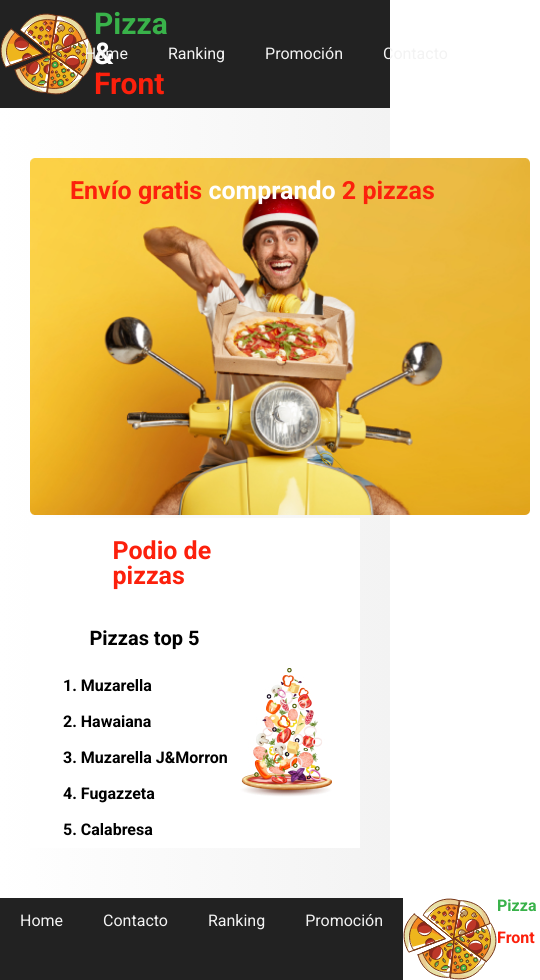
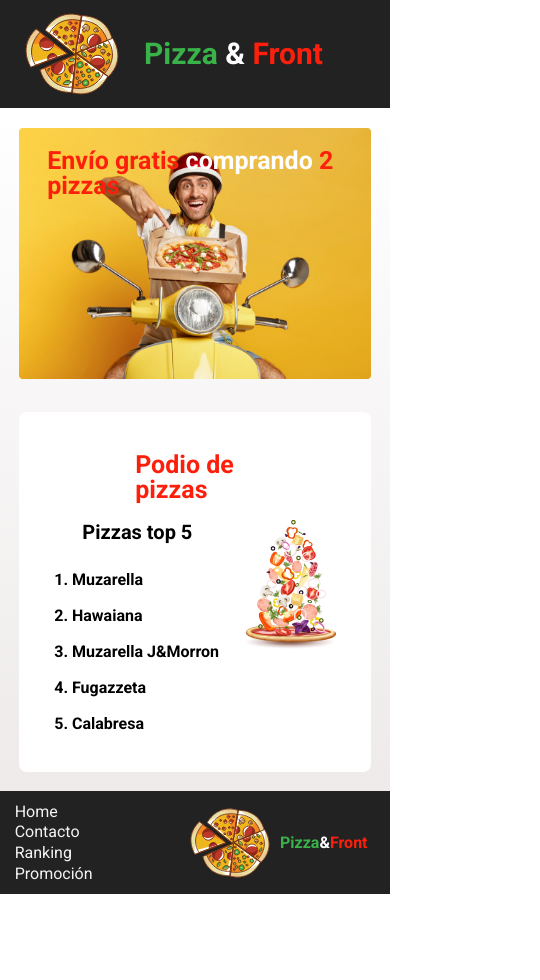
Before and after one commit to SleepySunset/PizzeriaFront, a plain HTML site: page index.html in a window 390 px wide. Shown: the whole page, 540 px wide, since content can reach past the window. After the commit the page ends 894 px from the top, so only its background shows below. Drawn offline with Linux system fonts and the light colour scheme.

Commit message:
Responsividad y correciones

```diff
--- a/css/style.css
+++ b/css/style.css
@@ -7,29 +7,37 @@
     display: flex;
     background-color: #222222;
     font-family: 'Roboto';
-    justify-content: space-around;
+    justify-content: space-between;
     align-items: center;
 
+
+
+}
+.contenedor-header{
+    display: flex;
+    align-items: center;
 
 }
 
 .logo{
     padding: 13px 0;
+    margin: 0 25px;
 }
 
 .titulo-principal{
     font-size: 30px;
-
 }
 
 .texto-verde{
     color: #39B24A;
     font-weight: 700;
+
 }
 
 .texto-blanco{
     color: #FFFFFF;
     font-weight: 700;
+
 }
 
 .texto-rojo{
@@ -37,12 +45,28 @@
     font-weight: 700;
 }
 
+.menu-nav{
+    margin-right: 5%;
+}
+
+.lista-links{
+    display: flex;
+    justify-content: end;
+
+}
+
+.link{
+    padding: 3% 6%;
+    color: #F3F3F3;
+}
+
 .contenedor-principal{
     background: linear-gradient(to right, #ffffff, #f3f3f3) ;
     display: flex;
-    padding: 50px 30px;
+    padding: 5% 2.5%;
     justify-content: space-evenly;
-    flex-wrap: wrap;
+    align-items: center;
+    box-sizing: border-box;
 }
 
 .contenedor-promocion{
@@ -62,22 +86,15 @@
     width: 500px;
 }
 
-.lista-links{
-    display: flex;
-    justify-content: end;
-    width: 300px;
-}
-
-.link{
-    padding: 15px 20px;
-    color: #F3F3F3;
-}
 
 .contenedor-pizzas{
     display: flex;
     flex-direction: column;
     background-color: #FFFFFF;
     width: 500px;
+    border-radius: 8px;
+    height: 360px;
+    position: relative;
 }
 
 .top{
@@ -87,10 +104,12 @@
     padding: 20px 25%;
 
 }
+
 .contendor-terciario{
     position: relative;
 
 }
+
 .titulo-top{
     font-size: 20px;
     font-weight: 800;
@@ -107,14 +126,83 @@
 
 .icono-pizza{
     position: absolute;
-    right: 15%;
+    right: 10%;
+    top:30%;
+
 }
+
 .pizza{
     padding: 10px 10%;
+}
+
+.menu-nav-footer{
+    margin: 10px;
+
+}
+
+.contenedor-footer{
+    display: flex;
+    width: 50%;
+    align-items: center;
+
+}
+
+.logo-footer{
+    width: 80px;
+    margin: 10px;
+}
+
+.titulo-footer{
+    display: flex;
+
 }
 
 .footer{
     display: flex;
     background-color: #222222;
     font-family: 'Roboto', sans-serif;
+    justify-content: space-between;
+
 }
+
+@media (max-width:1140px){
+
+    .contenedor-principal{
+        flex-direction: column;
+        background: linear-gradient(to bottom, #ffffff, #eeeaea) ;
+
+    }
+
+    .contenedor-promocion{
+        margin-bottom: 30px;
+
+    }
+
+    .background{
+        width: 100%;
+    }
+
+
+}
+
+@media (max-width:800px){
+
+    .menu-nav{
+        display: none;
+    }
+    .contenedor-principal{
+        width: 100vw;
+    }
+
+    .contenedor-promocion{
+        width:95%;
+    }
+
+    .contenedor-pizzas{
+        width: 95%;
+    }
+
+    .contenedor-footer{
+        margin-right: 15px;
+    }
+}
--- a/index.html
+++ b/index.html
@@ -12,18 +12,21 @@
 </head>
 <body>
     <header class="encabezado">
+        <div class="contenedor-header">
             <img class="logo" src="/img/VectorPizza.svg" alt="Pizza Logo">
             <h1 class="titulo-principal">
                 <span class="texto-verde">Pizza</span>
                 <span class="texto-blanco">&</span>
                 <span class="texto-rojo">Front</span>
             </h1>
+        </div>
+
         <nav class="menu-nav">
             <ul class="lista-links">
-                <li class="link">Home</li>
-                <li class="link">Ranking</li>
-                <li class="link">Promoción</li>
-                <li class="link">Contacto</li>
+                <li class="link"><a href="#">Home</a></li>
+                <li class="link"><a href="#">Ranking</a></li>
+                <li class="link"><a href="#">Promoción</a></li>
+                <li class="link"><a href="#">Contacto</a></li>
             </ul>
         </nav>
     </header>
@@ -45,6 +48,7 @@
             <h2 class="titulo-secundario top">
                 Podio de pizzas
             </h2>
+            <img class="icono-pizza" src="/img/PizzaFalling.jpg" alt="Pizza Ingredientes">
 
 
 
@@ -52,7 +56,7 @@
                 <h3 class="titulo-top">
                     Pizzas top 5
                 </h3>
-                <img class="icono-pizza" src="/img/PizzaFalling.jpg" alt="Pizza Ingredientes">
+
                 <ol class="lista-pizzas">
                     <li class="pizza">Muzarella</li>
                     <li class="pizza">Hawaiana</li>
@@ -66,20 +70,23 @@
 
 
     <footer class="footer">
-        <nav class="menu-nav footer">
-            <ul class="lista-de-links footer">
+        <nav class="menu-nav-footer">
+            <ul class="lista-de-links-footer">
                 <li class="link">Home</li>
                 <li class="link">Contacto</li>
                 <li class="link">Ranking</li>
                 <li class="link">Promoción</li>
             </ul>
         </nav>
-        <img src="/img/VectorPizza.svg" alt="Pizza Logo">
-        <h2 class="">
+        <div class="contenedor-footer">
+            <img class="logo-footer" src="/img/VectorPizza.svg" alt="Pizza Logo">
+            <h2 class="titulo-footer">
                 <span class="texto-verde">Pizza</span>
                 <span class="texto-blanco">&</span>
                 <span class="texto-rojo">Front</span>
             </h2>
+        </div>
+
     </footer>
 
 </body>
```
Lines whose indentation alone changed are shown as unchanged.
